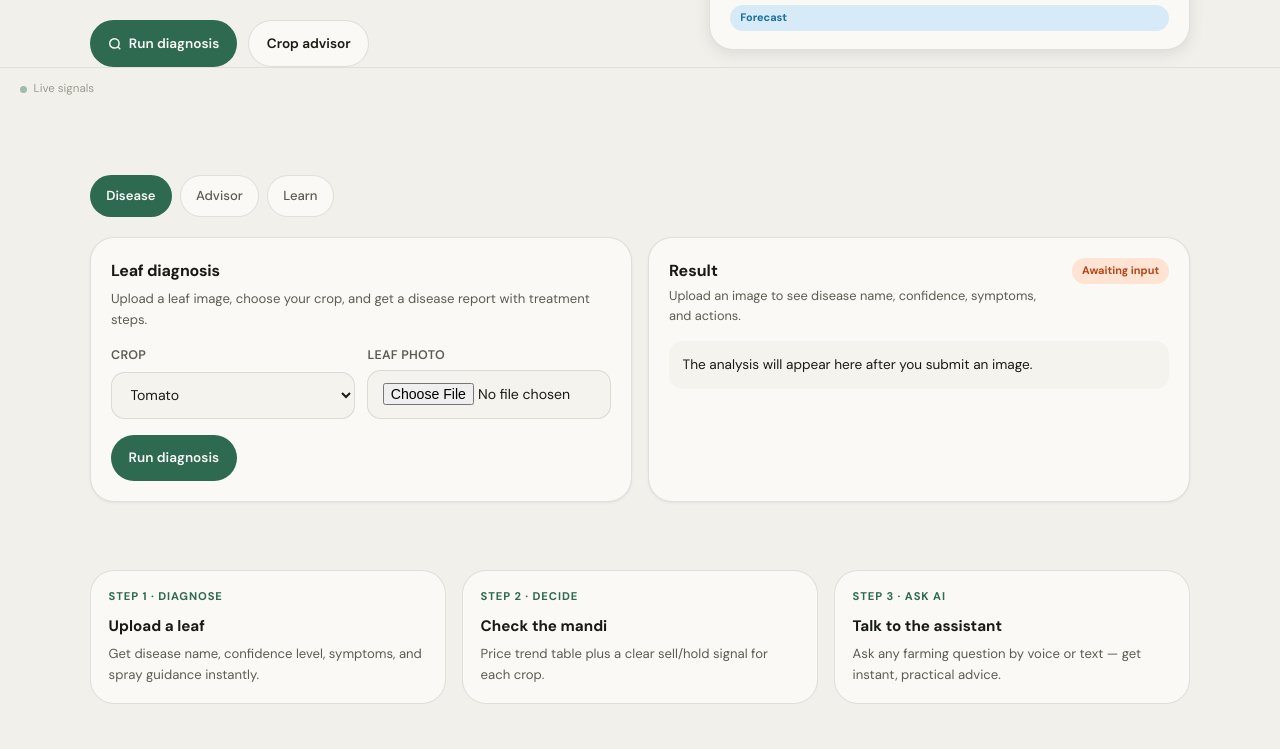
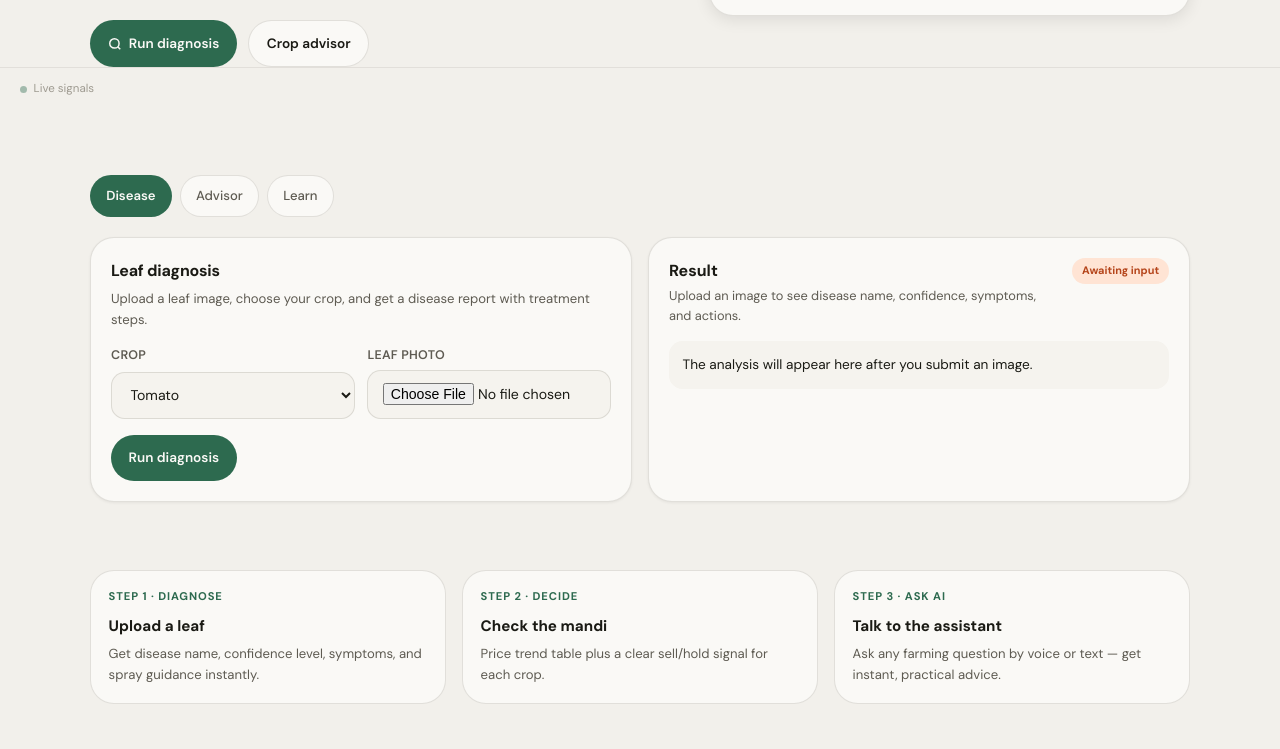
Before and after one commit to DSIPSS/k_ai, a website: page project/public/index.html in a window 1280 px wide. Shown: the part 360-1109 px from the top of the page. Drawn offline with nearby package versions, Linux system fonts and the light colour scheme.

Commit message:
Update index.html

```diff
--- a/project/public/index.html
+++ b/project/public/index.html
@@ -964,23 +964,7 @@
               </div>
               <span class="badge badge-amber">Inspect</span>
             </div>
-<!--
-            <div class="alert-row" role="listitem">
-              <div class="alert-icon alert-icon-green" aria-hidden="true">📈</div>
-              <div class="alert-body">
-                <div class="alert-label">Tomato mandi trend</div>
-                <div class="alert-detail">Price rising — 12% this week</div>
-              </div>
-              <span class="badge badge-green">↑ 12%</span>
-            </div> -->
 
-            <!-- <div class="alert-row" role="listitem">
-              <div class="alert-icon alert-icon-sky" aria-hidden="true">🌧️</div>
-              <div class="alert-body">
-                <div class="alert-label">Rain advisory</div>
-                <div class="alert-detail">60% chance tomorrow — plan spray</div>
-              </div> -->
-              <span class="badge badge-sky">Forecast</span>
             </div>
           </div>
         </div>
```
